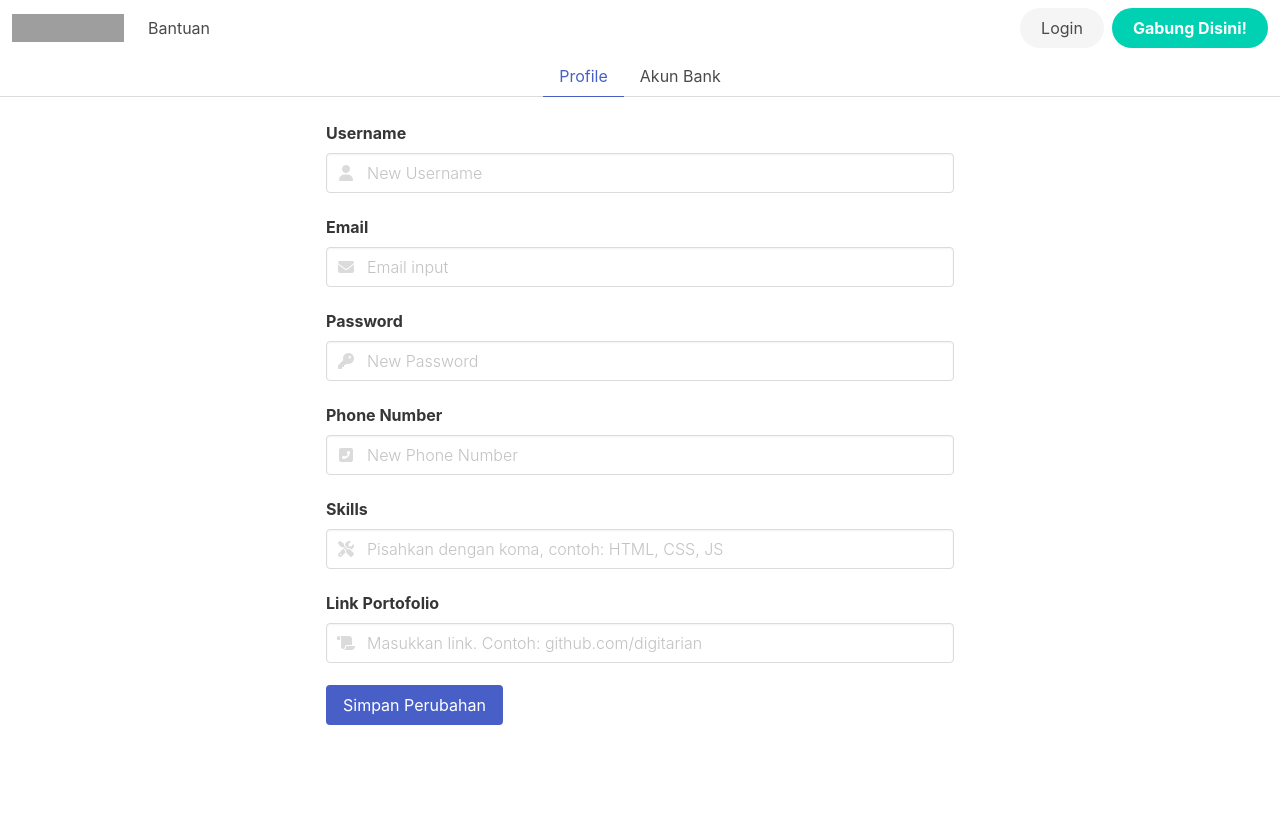
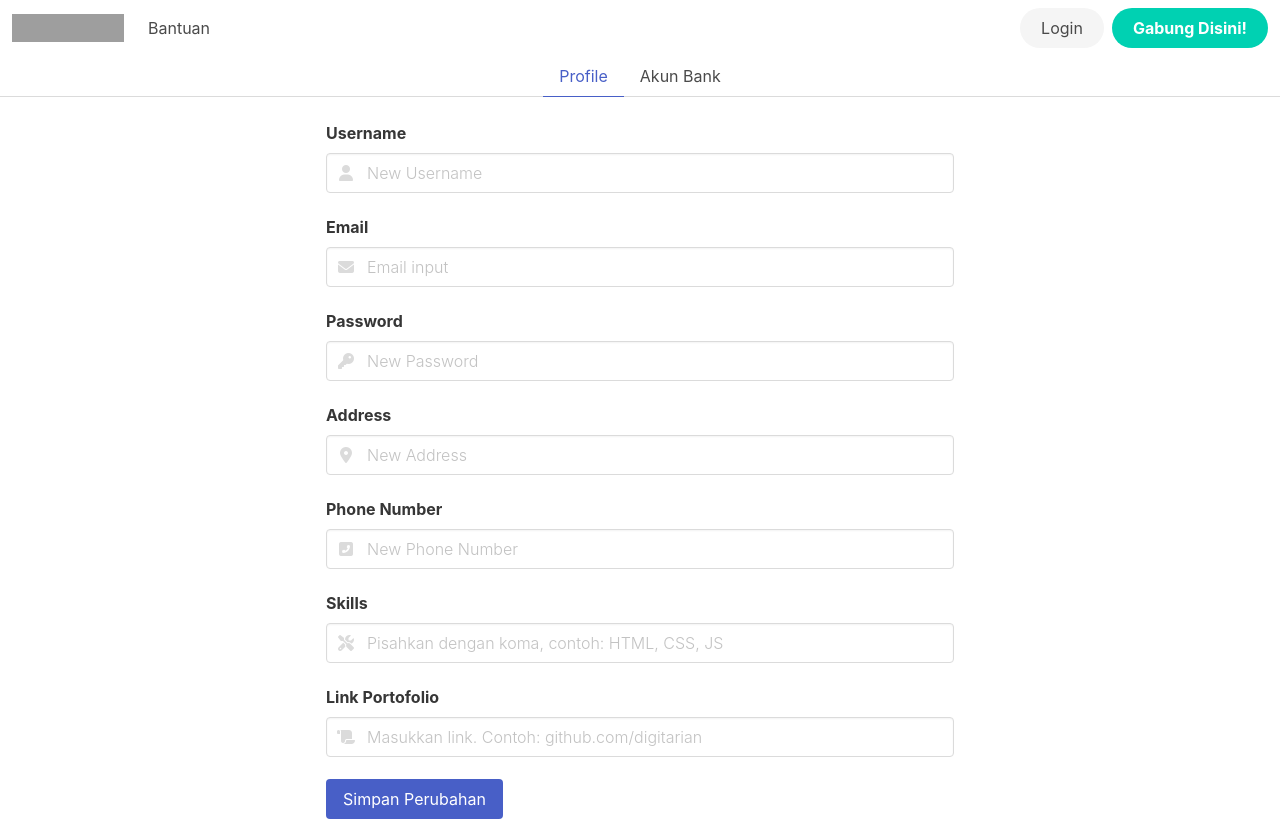
Before and after one commit to sansthor/client, a React (Create React App) app: page /profile/edit/talent in a window 1280 px wide. Shown: the top 821 px of the page. Built offline with nearby package versions, Linux system fonts and the light colour scheme; grey boxes are pictures that could not be loaded.

Commit message:
edit profile talent

```diff
--- a/src/pages/EditProfileTalent/EditProfileTalent.jsx
+++ b/src/pages/EditProfileTalent/EditProfileTalent.jsx
@@ -1,8 +1,34 @@
-import React from 'react';
-
+import React, { useEffect, useState } from 'react';
+import { useDispatch, useSelector } from 'react-redux';
+import { fetchGetMember, editprofile } from '../../redux/actions';
 import { Link } from 'react-router-dom';
 
 function EditProfileTalent() {
+    const dispatch = useDispatch();
+    const member = useSelector((state) => state.getmember);
+    const [updated, setupdated] = useState({
+        fullname: member.fullname,
+        username: member.username,
+        email: member.email,
+        password: member.password,
+        address: member.address,
+        skills: member.skills,
+        link: member.link,
+        phone: member.phone,
+    });
+
+    const handleChange = (event) => {
+        setupdated({ ...updated, [event.target.name]: event.target.value });
+    };
+
+    const handleSubmit = async (event) => {
+        event.preventDefault();
+        await dispatch(editprofile(updated));
+    };
+    useEffect(() => {
+        dispatch(fetchGetMember());
+    }, [dispatch]);
+
     return (
         <div>
             <div className="tabs is-centered">
@@ -18,6 +44,7 @@ function EditProfileTalent() {
             <div className="columns" style={{ minHeight: '120vh' }}>
                 <div className="column"></div>
                 <div className="column is-half">
+                    <form onSubmit={handleSubmit}>
                         <div className="field">
                             <label className="label">Username</label>
                             <div className="control has-icons-left">
@@ -25,7 +52,9 @@ function EditProfileTalent() {
                                     className="input"
                                     type="text"
                                     placeholder="New Username"
-                                value=""
+                                    name="fullname"
+                                    value={updated.fullname}
+                                    onChange={handleChange}
                                 />
                                 <span className="icon is-small is-left">
                                     <i className="fas fa-user"></i>
@@ -40,7 +69,9 @@ function EditProfileTalent() {
                                     className="input "
                                     type="email"
                                     placeholder="Email input"
-                                value=""
+                                    name="email"
+                                    value={updated.email}
+                                    onChange={handleChange}
                                 />
                                 <span className="icon is-small is-left">
                                     <i className="fas fa-envelope"></i>
@@ -55,10 +86,29 @@ function EditProfileTalent() {
                                     className="input"
                                     type="password"
                                     placeholder="New Password"
-                                value=""
+                                    name="password"
+                                    value={updated.password}
+                                    onChange={handleChange}
                                 />
                                 <span className="icon is-small is-left">
                                     <i className="fas fa-key"></i>
+                                </span>
+                            </div>
+                        </div>
+
+                        <div className="field">
+                            <label className="label">Address</label>
+                            <div className="control has-icons-left ">
+                                <input
+                                    className="input"
+                                    type="text"
+                                    placeholder="New Address"
+                                    name="address"
+                                    value={updated.address}
+                                    onChange={handleChange}
+                                />
+                                <span className="icon is-small is-left">
+                                    <i class="fas fa-map-marker-alt"></i>
                                 </span>
                             </div>
                         </div>
@@ -70,7 +120,9 @@ function EditProfileTalent() {
                                     className="input "
                                     type="text"
                                     placeholder="New Phone Number"
-                                value=""
+                                    name="phone"
+                                    value={updated.phone}
+                                    onChange={handleChange}
                                 />
                                 <span className="icon is-small is-left">
                                     <i className="fas fa-phone-square-alt"></i>
@@ -85,7 +137,9 @@ function EditProfileTalent() {
                                     className="input"
                                     type="text"
                                     placeholder="Pisahkan dengan koma, contoh: HTML, CSS, JS"
-                                value=""
+                                    name="skills"
+                                    value={updated.skills}
+                                    onChange={handleChange}
                                 />
                                 <span className="icon is-small is-left">
                                     <i className="fas fa-tools"></i>
@@ -100,7 +154,9 @@ function EditProfileTalent() {
                                     className="input"
                                     type="text"
                                     placeholder="Masukkan link. Contoh: github.com/digitarian"
-                                value=""
+                                    name="link"
+                                    value={updated.link}
+                                    onChange={handleChange}
                                 />
                                 <span className="icon is-small is-left">
                                     <i className="fas fa-scroll"></i>
@@ -115,6 +171,7 @@ function EditProfileTalent() {
                                 </button>
                             </div>
                         </div>
+                    </form>
                 </div>
                 <div className="column"></div>
             </div>
```
Lines whose indentation alone changed are shown as unchanged.
